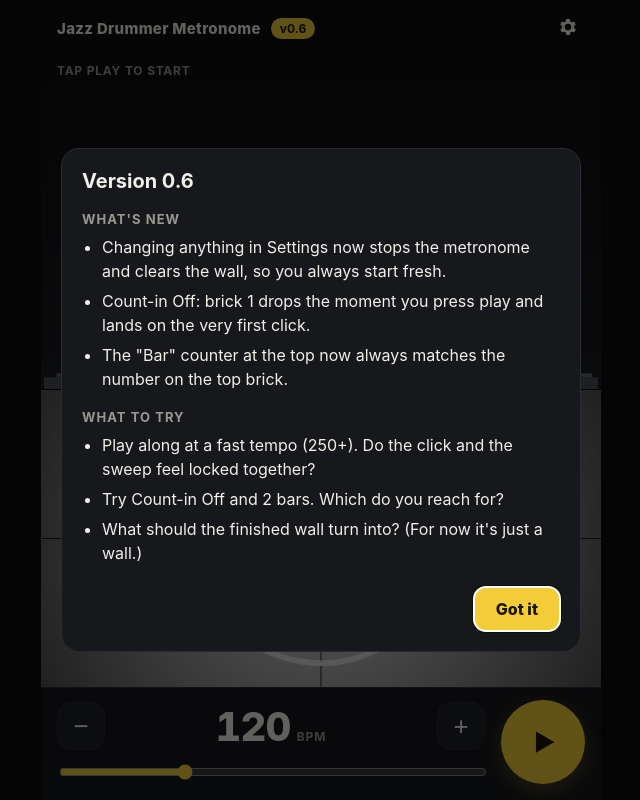
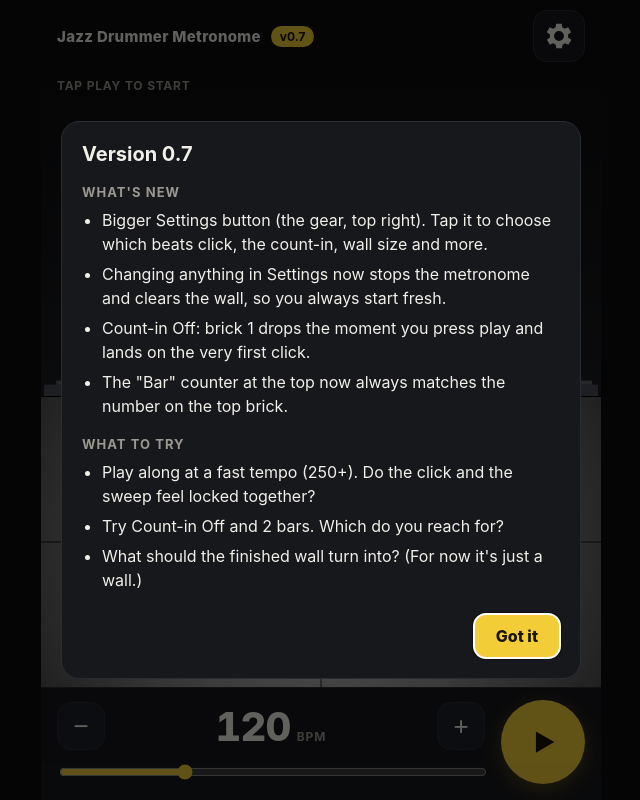
Before and after one commit to medvitz/jazz-drummer-metronome, a website built with Vite: page index.html in a window 1280 px wide. Shown: the whole page, without its empty margins (319-959 px from the left). Built offline with nearby package versions, Linux system fonts and the light colour scheme.

Commit message:
v0.7: bigger, more obvious Settings button
Co-Authored-By: Claude Opus 5.5 <noreply@anthropic.com>
Claude-Session: https://claude.ai/code/session_0184VkM5Dgi1oZU3wz3DK8mP

```diff
--- a/index.html
+++ b/index.html
@@ -15,10 +15,10 @@
       <header class="top">
         <div class="brand">
           <span class="brand-name">Jazz Drummer Metronome</span>
-          <button id="versionChip" class="chip" aria-label="What's new">v0.6</button>
+          <button id="versionChip" class="chip" aria-label="What's new">v0.7</button>
         </div>
         <button id="settingsBtn" class="icon-btn" aria-label="Settings">
-          <svg viewBox="0 0 24 24" width="22" height="22" aria-hidden="true"><path fill="currentColor" d="M19.4 13a7.6 7.6 0 0 0 0-2l2.1-1.6-2-3.5-2.5 1a7.4 7.4 0 0 0-1.7-1L15 3.3h-4l-.4 2.6a7.4 7.4 0 0 0-1.7 1l-2.5-1-2 3.5L6.6 11a7.6 7.6 0 0 0 0 2l-2.1 1.6 2 3.5 2.5-1a7.4 7.4 0 0 0 1.7 1l.4 2.6h4l.4-2.6a7.4 7.4 0 0 0 1.7-1l2.5 1 2-3.5zM13 15.5a3.5 3.5 0 1 1 0-7 3.5 3.5 0 0 1 0 7z" transform="translate(-1 0)"/></svg>
+          <svg viewBox="0 0 24 24" width="34" height="34" aria-hidden="true"><path fill="currentColor" d="M19.4 13a7.6 7.6 0 0 0 0-2l2.1-1.6-2-3.5-2.5 1a7.4 7.4 0 0 0-1.7-1L15 3.3h-4l-.4 2.6a7.4 7.4 0 0 0-1.7 1l-2.5-1-2 3.5L6.6 11a7.6 7.6 0 0 0 0 2l-2.1 1.6 2 3.5 2.5-1a7.4 7.4 0 0 0 1.7 1l.4 2.6h4l.4-2.6a7.4 7.4 0 0 0 1.7-1l2.5 1 2-3.5zM13 15.5a3.5 3.5 0 1 1 0-7 3.5 3.5 0 0 1 0 7z" transform="translate(-1 0)"/></svg>
         </button>
       </header>
 
--- a/package.json
+++ b/package.json
@@ -1,7 +1,7 @@
 {
   "name": "jazz-drummer-metronome",
   "private": true,
-  "version": "0.6.0",
+  "version": "0.7.0",
   "type": "module",
   "scripts": {
     "dev": "vite",
--- a/src/style.css
+++ b/src/style.css
@@ -58,14 +58,19 @@ html, body {
   cursor: pointer;
 }
 .icon-btn {
-  background: none;
-  border: 0;
+  background: var(--panel);
+  border: 1px solid var(--line);
   color: var(--text);
-  padding: 6px;
-  border-radius: 10px;
+  width: 52px;
+  height: 52px;
+  display: grid;
+  place-items: center;
+  padding: 0;
+  border-radius: 14px;
   cursor: pointer;
+  flex: none;
 }
-.icon-btn:active { background: var(--panel); }
+.icon-btn:active { background: #2b2e36; }
 
 .stage {
   flex: 1;
--- a/src/version.ts
+++ b/src/version.ts
@@ -1,9 +1,10 @@
-export const VERSION = "0.6";
+export const VERSION = "0.7";
 
 /** Shown once when a new version opens, and any time from the version chip. */
 export const WHATS_NEW = {
   title: `Version ${VERSION}`,
   new: [
+    "Bigger Settings button (the gear, top right). Tap it to choose which beats click, the count-in, wall size and more.",
     "Changing anything in Settings now stops the metronome and clears the wall, so you always start fresh.",
     "Count-in Off: brick 1 drops the moment you press play and lands on the very first click.",
     "The \"Bar\" counter at the top now always matches the number on the top brick.",
```
